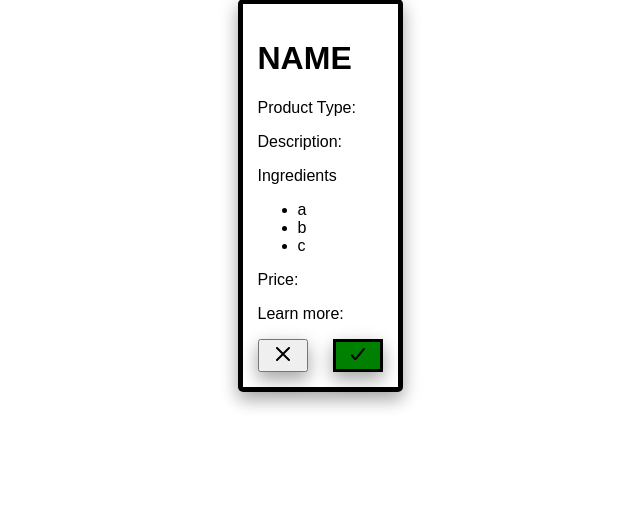
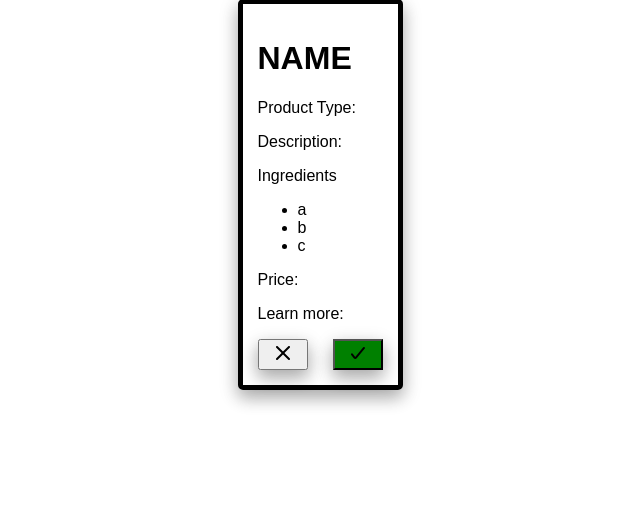
Before and after one commit to h-charles/ECCS-3421-Rating-Website, a Flask app: page / in a window 1280 px wide, with the pointer over the restyled element. Shown: the part 29-558 px from the top of the page, without its empty margins (320-960 px from the left). Run offline with Flask 3, Linux system fonts and the light colour scheme.

Commit message:
removed borders
removed borders when hovering buttons cause it bumped the button of the row down

```diff
--- a/static/styles.css
+++ b/static/styles.css
@@ -11,12 +11,10 @@
 
 #accept-button:hover{
     background-color: green;
-    border: 3px solid black;
 }
 
 #reject-button:hover{
     background-color: red;
-    border: 3px solid black;
 }
 
 #accept-button{
```
